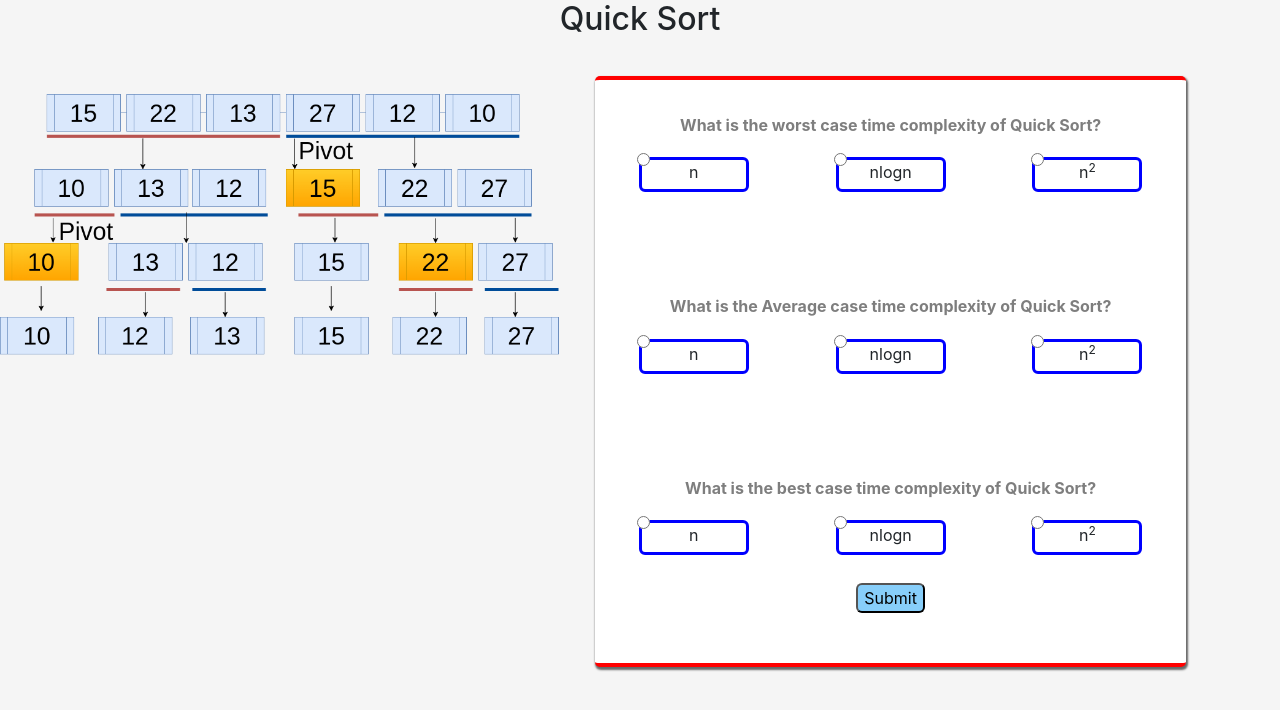
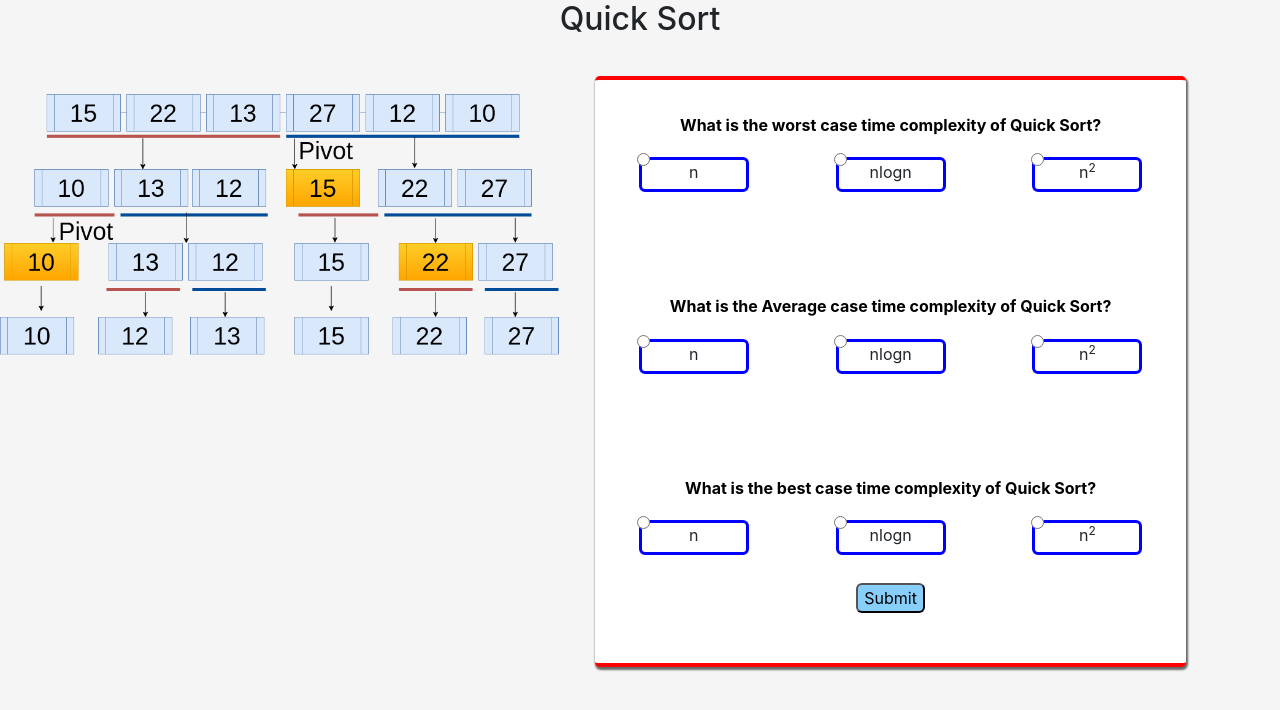
Before and after one commit to dannycerongarcia/algorithms-quiz, a React (Create React App) app in the folder front-end/: page /Qsort in a window 1280 px wide. Shown: the top 710 px of the page. Built offline with nearby package versions, Linux system fonts and the light colour scheme.

Commit message:
deleted the opacity

```diff
--- a/front-end/src/components/CSS/mSort.css
+++ b/front-end/src/components/CSS/mSort.css
@@ -36,7 +36,7 @@
   .question-text{
     margin-top: 4%;
     color: black;
-    opacity: 50%;
+    /* opacity: 50%; */
     font-weight:bold;
     margin-bottom: 2%;
   }
```
